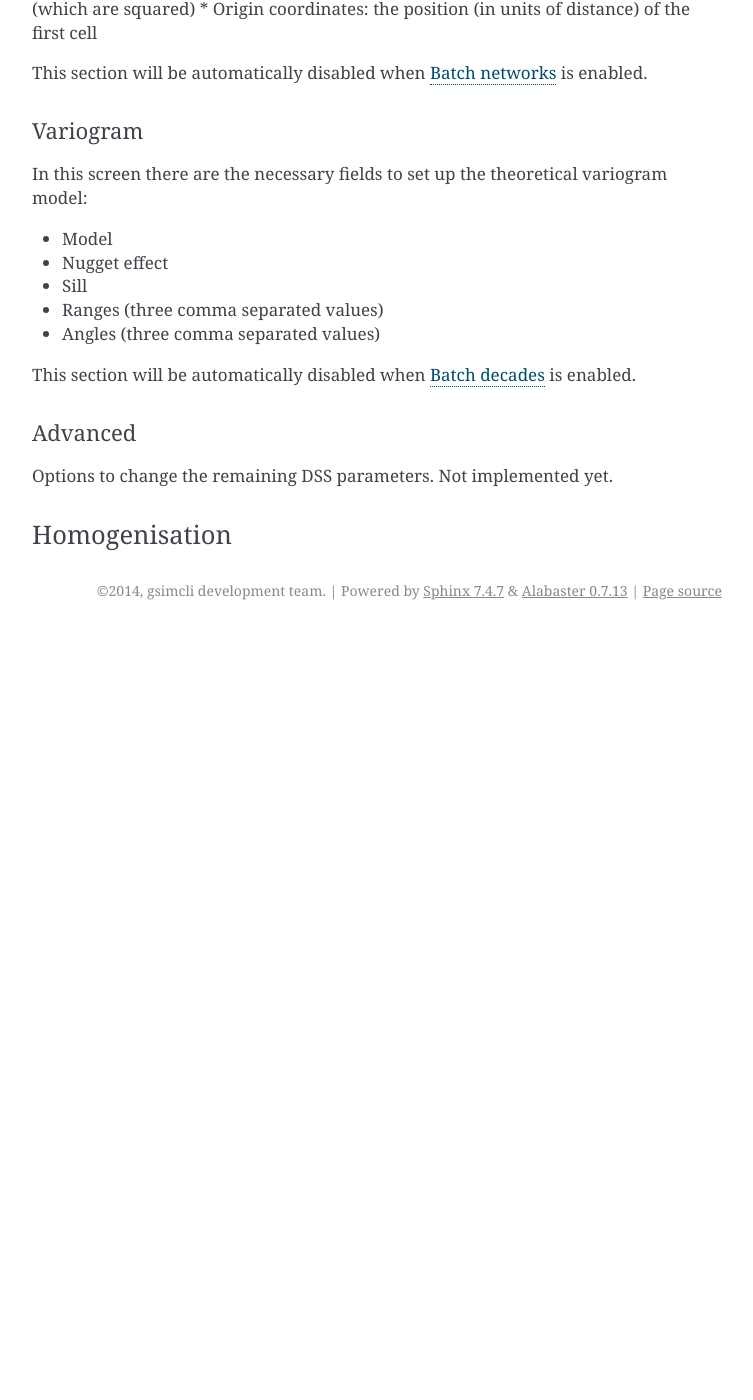
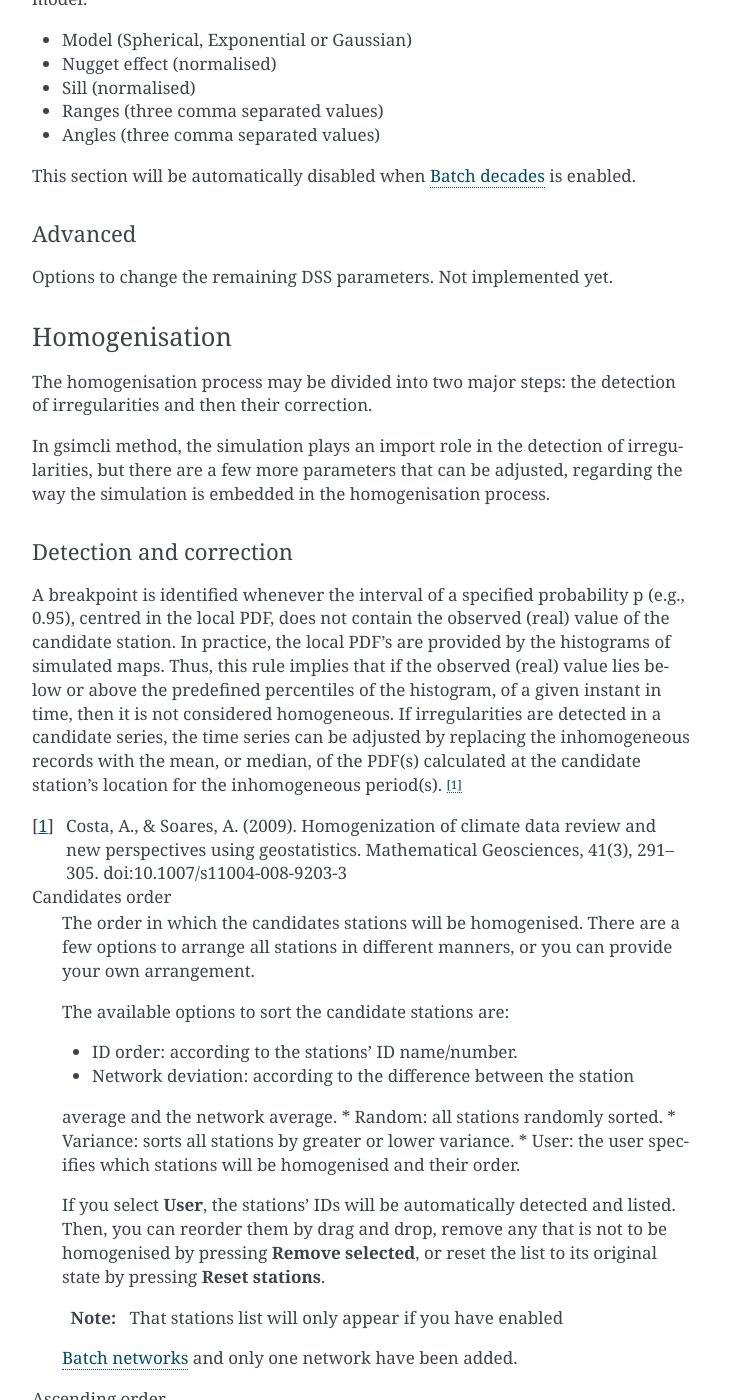
Before and after one commit to iled/gsimcli, a Sphinx documentation site: the page built from docs/gui.rst, in a window 1280 px wide and 1400 px high, scrolled down 6710 px. Shown: the whole window, without its empty margins (388-1141 px from the left). Built offline with Sphinx 7.4.7, drawn with Linux system fonts in a browser that asks for light colours; formulas are drawn with MathJax 3; before the commit the page ends 7340 px from its top, so only the background shows below that; some of the changed text lies outside the part shown.

Commit message:
doc: completed the gui manual

```diff
--- a/docs/gui.rst
+++ b/docs/gui.rst
@@ -17,10 +17,10 @@ Overview
 
 The main window is divided into four sections, as shown in picture below:
 
-    * on top there is the **main menu**
-    * all the homogenisation process **settings** are accessed on the left menu
-    * below that, on the bottom left corner, there is the **status box**
-    * the remaining area on the right is where the settings are shown.
+* on top there is the **main menu**;
+* all the homogenisation process **settings** are accessed on the left menu;
+* below that, on the bottom left corner, there is the **status box**;
+* the remaining area on the right is where the settings are shown.
 
 .. image: _static/gui_overview.png
 
@@ -128,11 +128,11 @@ Variables
     given data files. You can adjust their order through drag and drop. There
     are five default variables that your data file should include:
 
-    * x: value for the X-coordinate
-    * y: value for the Y-coordinate
-    * time: value for the unit of time (e.g., year)
-    * station: the station ID number
-    * clim: value for the climate variable
+    * x: value for the X-coordinate.
+    * y: value for the Y-coordinate.
+    * time: value for the unit of time (e.g., year).
+    * station: the station ID number.
+    * clim: value for the climate variable.
 
     The example below shows the preview of a loaded data file and the matching
     (drag and drop) of the variable corresponding to the station ID.
@@ -157,20 +157,20 @@ queue list.
 Batch networks
     This option allow you to select multiple networks to homogenise. Each
     network data set must follow a specific format and have a main folder with
-    a (meaningful) identifiation name/number, which contains:
+    a (meaningful) identification name/number, which contains:
 
-   * a file with the grid properties, this file name must be of the type
-   ``**grid*.csv``
-   * as of :version: ``0.0.1``, it is mandatory that :ref:`batch_decades` is
-   enabled and thus its requirements must also be followed
-   * a folder which name starts with ``*dec*`` (e.g., decades or dec_files)
-   * a variogram file within it, and this file name must be of the type
-   ``*variog*.csv``
+    * a file with the grid properties, this file name must be of the type
+    ``**grid*.csv``;
+    * as of :version: ``0.0.1``, it is mandatory that :ref:`batch_decades` is
+    enabled and thus its requirements must also be followed;
+    * a folder which name starts with ``*dec*`` (e.g., decades or dec_files);
+    * a variogram file within it, and this file name must be of the type
+    ``*variog*.csv``.
 
-   The file with the grid properties must follow these specifications:
+    The file with the grid properties must follow these specifications:
 
-   - comma separated values (CSV)
-   - seven labelled columns (not case sensitive):
+    - comma separated values (CSV)
+    - seven labelled columns (not case sensitive):
       - xmin: initial value in X-axis
       - ymin: initial value in Y-axis
       - xnodes: number of nodes in X-axis
@@ -180,43 +180,45 @@ Batch networks
       - ysize: node size in Y-axis
       - other columns will be ignored
 
-   After enabling this option, the buttons to add and remove networks become
-   available.
+    After enabling this option, the buttons to add and remove networks become
+    available.
 
-   Press the button **Add networks** to select the main directories of the
-   networks to be homogenised. You can select multiple folders (networks) at
-   the same time by pressing CTRL (PC) or CMD (Mac) while selecting them.
+    Press the button **Add networks** to select the main directories of the
+    networks to be homogenised. You can select multiple folders (networks) at
+    the same time by pressing CTRL (PC) or CMD (Mac) while selecting them.
 
-   After adding networks to the queue list, you can remove one or multiple
-   networks from the list: just select them and press the button
-   **Remove selected**.
+    After adding networks to the queue list, you can remove one or multiple
+    networks from the list: just select them and press the button
+    **Remove selected**.
 
-   It is also possible to change the order in which the networks will be
-   processed by drag and dropping from the list.
+    It is also possible to change the order in which the networks will be
+    processed by drag and dropping from the list.
 
-   :Note: when :ref:`batch_networks` is enabled, the settings' menu to set up
-   the simulation :ref:`grid` automatically becomes unavailable, hence the need
-   to specify the grid through a spreadsheet file.
+    :Note: when :ref:`batch_networks` is enabled, the settings' menu to set up
+    the simulation :ref:`grid` automatically becomes unavailable, hence the
+    need to specify the grid through a spreadsheet file.
 
 .. _batch_decades:
 
 Batch decades
-   It might be useful to process a time series in chunks of time, for instance,
-   if your data set spans a full century, splitting the data in decades may
-   help to analyse local (temporal) trends or irregularities, or it just can
-   ease the computacional weigth.
+    It might be useful to process a time series in chunks of time, for
+    instance, if your data set spans a full century, splitting the data in
+    decades may help to analyse local (temporal) trends or irregularities, or
+    it just can ease the computational weight.
 
-   Ir order to enable this option, the following requirements must be followed:
+    In order to enable this option, the following requirements must be
+    followed:
 
-   * your data set files must be placed inside the folder
-   * the decadal data files must have, at least, the first year of each decade
-   in their file names
-   * you should provide a spreadsheet file with the theoretical variogram model
+    * your data set files must be placed inside the folder;
+    * the decadal data files must have, at least, the first year of each decade
+    in their file names;
+    * you should provide a spreadsheet file with the theoretical variogram
+    model.
 
-   The variograms file must follow these specifications:
+    The variograms file must follow these specifications:
 
-   - comma separated values (CSV)
-   - nine labelled columns (not case sensitive):
+    - comma separated values (CSV)
+    - nine labelled columns (not case sensitive):
       - variance
       - decade: decade in the format aaXX-aaYY (*aa* is optional)
       - model: {'S', 'E', 'G'}, (S = spherical, E = exponential,
@@ -257,73 +259,75 @@ Options
 '''''''
 
 Parameters file
-   The simulation parameters file, in its original format. As of
-   :version: ``0.0.1``, that file will be automatically generated, and this
-   this field is disabled.
+    The simulation parameters file, in its original format. As of
+    :version: ``0.0.1``, that file will be automatically generated, and this
+    this field is disabled.
 
 Executable file
-   The simulation (Direct Sequential Simulation -- DSS) binary file. As of
-   :version: ``0.0.1``, only the 2001 version is supported. You can get the
-   binary from the `CMRP Software cmrp` site. Download the file *GeoMS.zip*
-   and extract the binary *dss.exe*.
+    The simulation (Direct Sequential Simulation -- DSS) binary file. As of
+    :version: ``0.0.1``, only the 2001 version is supported. You can get the
+    binary from the `CMRP Software cmrp` site. Download the file *GeoMS.zip*
+    and extract the binary *dss.exe*.
 
 .. _cmrp: https://sites.google.com/site/cmrpsoftware/geoms
 
 Number of simulations
-   The number of simulations per candidate station. A brief study demonstrated
-   that a higher number leads to better results, as it will produce a smoother
-   local distribution. A low number (below 100) will produce a distribution
-   with *artifacts*, while a too high number will require too much CPU time. We
-   advise you to run the process with a few hundreds (e.g., 500) realisations
-   per candidate station.
+    The number of simulations per candidate station. A brief study demonstrated
+    that a higher number leads to better results, as it will produce a smoother
+    local distribution. A low number (below 100) will produce a distribution
+    with *artifacts*, while a too high number will require too much CPU time.
+    We advise you to run the process with a few hundreds (e.g., 500)
+    realisations per candidate station.
 
 Krigging type
-   The krigging estimator used while simulating each node:
+    The krigging estimator used while simulating each node:
 
-   * Ordinary (OK)
-   * Simple (SK)
+    * Ordinary (OK)
+    * Simple (SK)
 
 Maximum number of nodes to be found
-   Related to the search method.
+    Related to the search method.
 
-   We advise the value 16, in the range 1 -- 64. A higher number will produce a
-   better spatial correlation in the simulated maps but it will demand an
-   unnecessary higher computational effort. We found that a value above 16
-   would not bring enough benefits to justify the increasing CPU time.
+    We advise the value 16, in the range 1 -- 64. A higher number will produce
+    a better spatial correlation in the simulated maps but it will demand an
+    unnecessary higher computational effort. We found that a value above 16
+    would not bring enough benefits to justify the increasing CPU time.
 
 Number of CPU cores
-   Recent computers often have multiple central processing units (CPU's) or one
-   CPU with multiple cores, where each of them can be assigned to run a
-   different process at the same time.
+    Recent computers often have multiple central processing units (CPU's) or
+    one CPU with multiple cores, where each of them can be assigned to run a
+    different process at the same time.
 
-   In this program, such technology can be used to speed up the overall
-   process. Specifically, you can opt to run multiple simulations at the same
-   time if your computer have that capability, instead of running one at a
-   time.
+    In this program, such technology can be used to speed up the overall
+    process. Specifically, you can opt to run multiple simulations at the same
+    time if your computer have that capability, instead of running one at a
+    time.
 
-   The program will detect the number of cores installed and select that value
-   by default.
+    The program will detect the number of cores installed and select that value
+    by default.
 
-   :Note: The supported DSS version is not parallelised. The multi-threading is
-   attained through a script that will prepare and launch a number of copies
-   of the DSS binary equal to the given number of CPU cores.
+    :Note: The supported DSS version is not parallelised. The multi-threading
+    is attained through a script that will prepare and launch a number of
+    copies of the DSS binary equal to the given number of CPU cores.
+
+.. _skip:
 
 Skip simulation and use simulated maps already in place
-   Enable this option if you have already run all the simulations and have kept
-   the resulting maps in the results folder.
+    Enable this option if you have already run all the simulations and have
+    kept the resulting maps in the results folder.
 
-   This option is useful for debugging purposes or if you need to rebuild the
-   results file.
+    This option is useful for debugging purposes or if you need to rebuild the
+    results file.
 
 Grid
 ''''
 
 Here you specify the simulation grid:
 
-* Grid dimension: the number of nodes/cells in each direction
+* Grid dimension: the number of nodes/cells in each direction.
 * Cell size: the length (in units of distance) of one side of each cell
-(which are squared)
-* Origin coordinates: the position (in units of distance) of the first cell
+(which are squared).
+* Origin coordinates: the position (in units of distance) of the first cell.
 
 This section will be automatically disabled when :ref:`batch_networks` is
 enabled.
@@ -334,9 +338,9 @@ Variogram
 In this screen there are the necessary fields to set up the theoretical
 variogram model:
 
-* Model
-* Nugget effect
-* Sill
+* Model (Spherical, Exponential or Gaussian)
+* Nugget effect (normalised)
+* Sill (normalised)
 * Ranges (three comma separated values)
 * Angles (three comma separated values)
 
@@ -350,3 +354,130 @@ Options to change the remaining DSS parameters. Not implemented yet.
 
 Homogenisation
 ~~~~~~~~~~~~~~
+
+The homogenisation process may be divided into two major steps: the detection
+of irregularities and then their correction.
+
+In gsimcli method, the simulation plays an import role in the detection of
+irregularities, but there are a few more parameters that can be adjusted,
+regarding the way the simulation is embedded in the homogenisation process.
+
+Detection and correction
+''''''''''''''''''''''''
+
+A breakpoint is identified whenever the interval of a specified probability
+p (e.g., 0.95), centred in the local PDF, does not contain the observed
+(real) value of the candidate station. In practice, the local PDF's are
+provided by the histograms of simulated maps. Thus, this rule implies that
+if the observed (real) value lies below or above the predefined
+percentiles of the histogram, of a given instant in time, then it is not
+considered homogeneous. If irregularities are detected in a candidate
+series, the time series can be adjusted by replacing the inhomogeneous
+records with the mean, or median, of the PDF(s) calculated at the candidate
+station’s location for the inhomogeneous period(s). [1]_
+
+.. [1] Costa, A., & Soares, A. (2009). Homogenization of climate data review
+   and new perspectives using geostatistics. Mathematical Geosciences, 41(3),
+   291–305. doi:10.1007/s11004-008-9203-3
+
+Candidates order
+    The order in which the candidates stations will be homogenised. There are
+    a few options to arrange all stations in different manners, or you can
+    provide your own arrangement.
+
+    The available options to sort the candidate stations are:
+
+    * ID order: according to the stations' ID name/number.
+    * Network deviation: according to the difference between the station
+    average and the network average.
+    * Random: all stations randomly sorted.
+    * Variance: sorts all stations by greater or lower variance.
+    * User: the user specifies which stations will be homogenised and their
+    order.
+
+    If you select **User**, the stations' IDs will be automatically detected
+    and listed. Then, you can reorder them by drag and drop, remove any that is
+    not to be homogenised by pressing **Remove selected**, or reset the list
+    to its original state by pressing **Reset stations**.
+
+    :Note: That stations list will only appear if you have enabled
+    :ref:`batch_networks` and only one network have been added.
+
+Ascending order
+    You also can specify if this sorting is done in ascending or descending
+    order. For instance, for the **Variance** sorting method, if you disable
+    **Ascending order**, it will sort all stations by greater variance (which is
+    the default).
+
+Missing data last
+    If a station have no data in the time period being processed, you can opt to
+    homogenise that station in the first place, or only after the remaining
+    candidate stations.
+
+Detection probability
+    Probability value to build the detection interval centred in the local PDF.
+
+Correction method
+    The method for the inhomogeneities correction:
+
+    * Mean: replace detected irregularities with the mean of simulated values.
+    * Median: replace detected irregularities with the median of simulated
+    values.
+    * Skewness: use the sample skewness to decide whether detected
+    irregularities will be replaced by the mean or by the median of simulated
+    values. If selected, a new field will appear to you to define the skewness
+    threshold.
+    * Percentile : replace detected irregularities with the percentile
+    ``100 * (1 - p)``, for a given ``p``. If selected, a new field will appear
+    to you to define the value of ``p``.
+
+Results
+'''''''
+
+The homogenisation process ends with it results being saved into a spreadsheet
+file. Also, there are other files generated in the process which the user can
+opt to save or purge them when they are no longer needed.
+
+Save intermediary files
+    Save generated files in the procedure: intermediary PointSet files
+    containing candidate and reference stations, homogenised and simulated
+    values, and DSS parameters files.
+
+    If you :ref:`skip` then this option is forcibly enabled.
+
+.. _purge:
+
+Purge simulated maps
+    Remove all simulated maps after the homogenisation of each candidate
+    station. In this way, the required disk space in your computer is highly
+    reduced, but it will not be possible to analyse the simulation results
+    afterwards.
+
+Results file and directory
+    Select the directory and file which will contain the homogenisation results.
+    You can write the full directory on the left field and the file name on the
+    right field, or you can press the **Browse...** button to navigate to the
+    desired location and name the results file.
+
+    The selected directory will also be the destination folder for the
+    intermediary and other resulting files.
+
+    If :ref:`batch_networks` is enabled, the **Browse...** button will open a
+    dialog for you to choose a directory (and not a file). Then you will have
+    to write a name for the results file on the right field. The programm will
+    automatically write the file extension (**.xls*). Also, in this case, the
+    final results directory will be the selected one plus a folder with each
+    network name.
+
+Hard drive requirements
+    In this area is shown the necessary and the available disk space.
+
+    The required disk space is estimated and is considering only the simulated
+    map files (the remaining files do not have a significant size). This value
+    will be calculated (and updated) as soon as all the other settings are set
+    up.
+
+    The available disk space is shown after the results directory is selected.
+
+    In case of insufficient available disk space, please try to enable the
+    option to :ref:`purge`.
```
Also changed, not shown: other parts of docs/gui.rst (+11 -11 lines).
